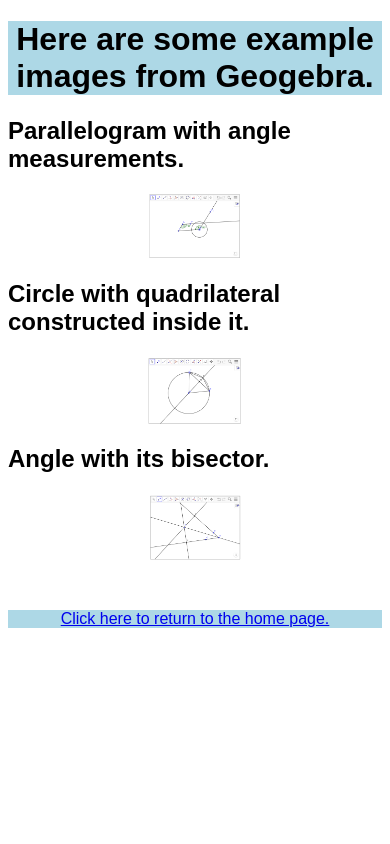
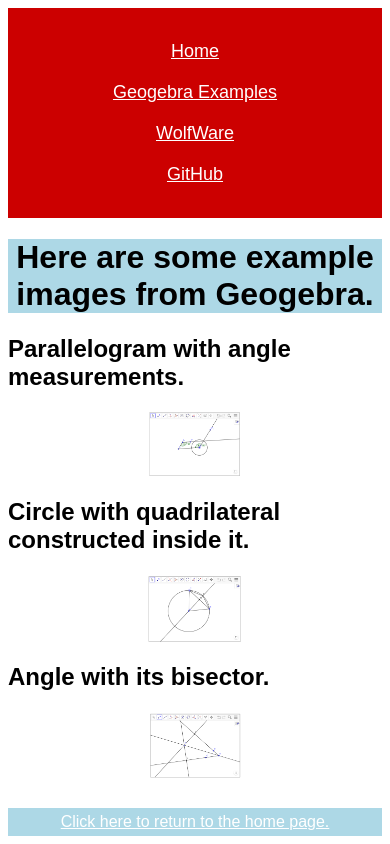
Before and after one commit to knostman/knostman-website, a plain HTML site: page geogebraExamples.html in a window 390 px wide. Drawn offline with Linux system fonts and the light colour scheme.

Commit message:
Add responsive element, margin, padding

```diff
--- a/geogebraExamples.html
+++ b/geogebraExamples.html
@@ -1,5 +1,6 @@
 <!DOCTYPE html>
 <html lang="en">
+
 <head>
     <title>
         Geogebra Examples
@@ -8,6 +9,13 @@
 </head>
 
 <body>
+    <nav>
+        <ul>
+            <li><a href="index.html">Home</a></li>
+            <li><a href="geogebraExamples.html">Geogebra Examples</a></li>
+            <li><a href="http://wolfware.ncsu.edu">WolfWare</a></li>
+            <li><a href="http://www.github.com">GitHub</a></li>
+    </nav>
     <h1>
         Here are some example images from Geogebra.
     </h1>
@@ -15,19 +23,20 @@
         <h2>
             Parallelogram with angle measurements.
         </h2>
-            <img src= "img/parallelogram.png" alt="Parallelogram in Geogebra" />
+        <img src="img/parallelogram.png" alt="Parallelogram in Geogebra" />
         <h2>
             Circle with quadrilateral constructed inside it.
         </h2>
-            <img src= "img/circle.png" alt="Circle in Geogebra" />
+        <img src="img/circle.png" alt="Circle in Geogebra" />
         <h2>
             Angle with its bisector.
         </h2>
-            <img src= "img/angleBisector.png" alt="Angle Bisector in Geogebra" />
+        <img src="img/angleBisector.png" alt="Angle Bisector in Geogebra" />
     </section>
-        <section class="goHome">
+    <nav class="goHome">
         <a href="index.html">Click here to return to the home page.</a>
-        </section>
+    </nav>
 
 </body>
+
 </html>
--- a/stylesheet.css
+++ b/stylesheet.css
@@ -18,12 +18,64 @@ img{
     margin-left: auto;
     margin-right: auto;
 }
-section.goHome{
-    margin-top: 50px;
+
+ul {
+    list-style: square inside;
+}
+
+nav{
+    background-color: #cc0000;
+    padding: 5px;
+}
+
+nav ul{
+    list-style-type: none;
+    display: inline;
+    font-size: 18px;
+    display: flex;
+    justify-content: space-between;
+    padding: 0 10px;
+}
+
+nav a{
+    color: white;
+}
+
+nav.goHome{
+    margin-top: 30px;
     text-align: center;
     background-color: lightblue;
 }
 
-ul {
-    list-style: square inside;
-  }
+@media (max-width: 768px){
+    nav ul{
+      display: block;
+    }
+    nav li{
+      margin: auto;
+      padding: 10px;
+      text-align: center;
+    }
+}
+
+@media (max-width: 768px) {
+    section.goHome{
+        display: block;
+    }
+}
+
+@media (prefers-color-scheme: dark){
+	html{
+		background-color: rgb(44, 44, 44);
+		color: lightgray;
+	}
+
+    section.goHome{
+        background-color: rgb(11, 85, 109);
+    }
+
+    h1{
+        text-align: center;
+        background-color: rgb(11, 85, 109);
+    }
+}
```
Also changed, not shown: index.html (+7 -0 lines). Lines whose indentation alone changed are shown as unchanged.
